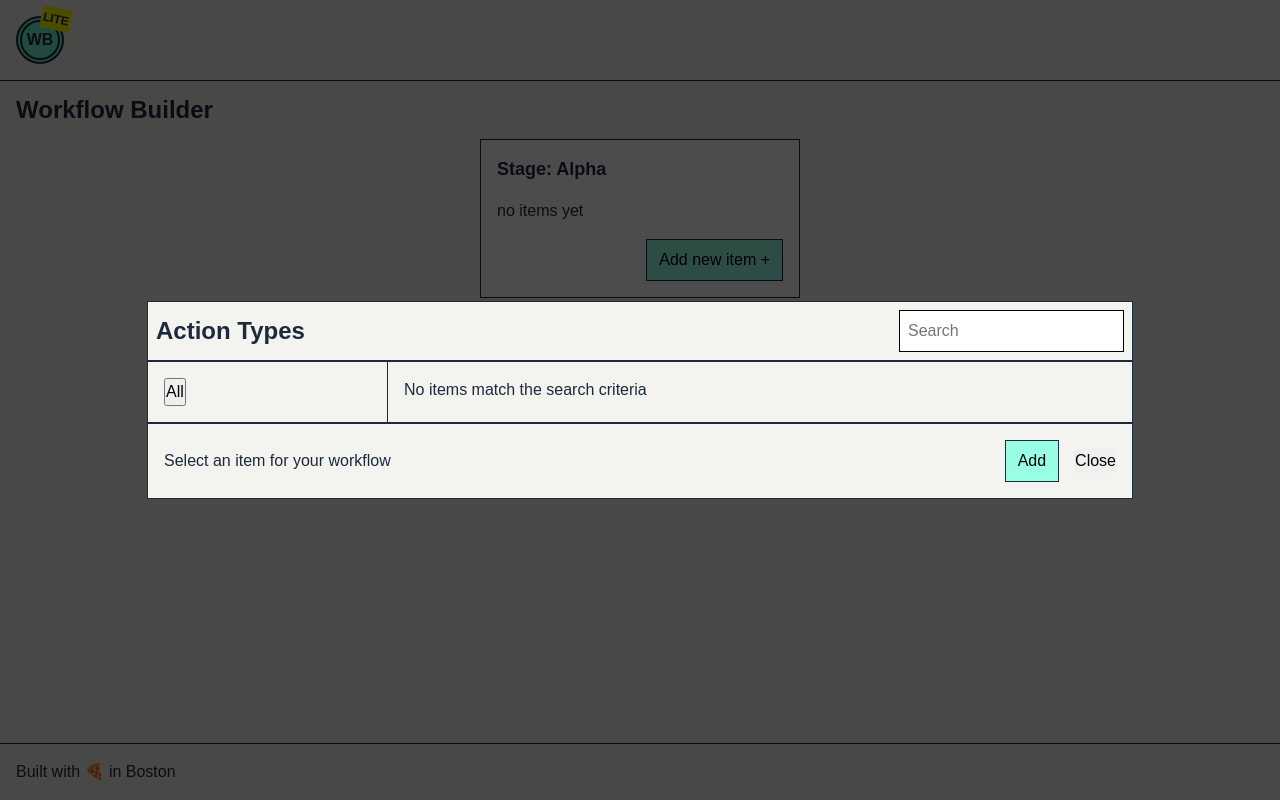
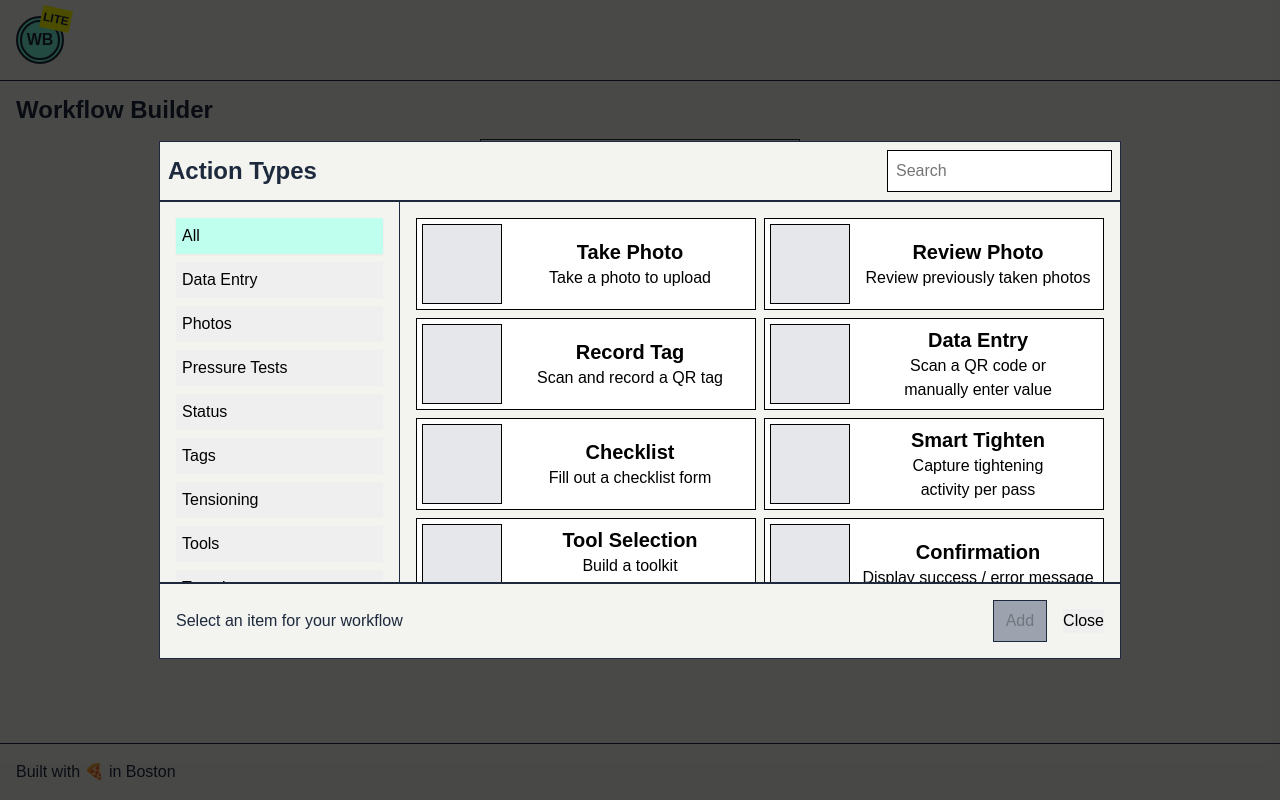
Before and after one commit to troyciesco/water-buffalo-lite, a React (Vite) app: page / in a window 1280 px wide. Both pictures are taken after a click on the button "Add new item +". Built offline with nearby package versions, Linux system fonts and the light colour scheme; a web font is replaced by a local one.

Commit message:
basic setup of adding item

```diff
--- a/package.json
+++ b/package.json
@@ -10,6 +10,7 @@
 		"preview": "vite preview"
 	},
 	"dependencies": {
+		"clsx": "^2.1.1",
 		"react": "^19.0.0",
 		"react-dom": "^19.0.0"
 	},
--- a/src/app.tsx
+++ b/src/app.tsx
@@ -5,7 +5,7 @@ import { createPortal } from "react-dom"
 import { Modal } from "./components/modal"
 
 function App() {
-	const [items] = useState<CategoryItem[]>([])
+	const [items, setItems] = useState<CategoryItem[]>([])
 	const [isModalOpen, setIsModalOpen] = useState(false)
 
 	return (
@@ -72,7 +72,7 @@ function App() {
 					<Modal
 						prompt="Select an item for your workflow"
 						onClose={() => setIsModalOpen(false)}
-						onSubmit={() => {}}
+						onSubmit={(item) => item && setItems((prev) => [...prev, item])}
 					/>
 				) : null,
 				document.body
--- a/src/components/modal/content.tsx
+++ b/src/components/modal/content.tsx
@@ -1,10 +1,11 @@
+import { CategoryItem } from "@/types"
 import styles from "./modal.module.css"
 
 type ContentProps = {
-	items: any[]
+	items: CategoryItem[]
 	selectedItemId: string
-	onClick: (item: any) => void
-	onDoubleClick: (item: any) => void
+	onClick: (item: CategoryItem) => void
+	onDoubleClick: (item: CategoryItem) => void
 }
 
 export function Content({
@@ -15,8 +16,6 @@ export function Content({
 }: ContentProps) {
 	return (
 		<div className={styles.contentContainer}>
-			{/* {loading && <div>loading</div>}
-    {error && <div>error :(</div>} */}
 			<div className={styles.contentGrid}>
 				{items.length === 0 && (
 					<div className={styles.contentNoItems}>
@@ -26,7 +25,9 @@ export function Content({
 				{items.map((item) => (
 					<button
 						key={item.id}
-						className={styles.item}
+						className={`${styles.item} ${
+							selectedItemId === item.id ? styles.itemSelected : ""
+						}`}
 						onClick={() => onClick(item)}
 						onDoubleClick={() => onDoubleClick(item)}>
 						<div className={styles.icon}></div>
--- a/src/components/modal/modal.tsx
+++ b/src/components/modal/modal.tsx
@@ -3,20 +3,26 @@ import styles from "./modal.module.css"
 import { useState } from "react"
 import { Sidebar } from "./sidebar"
 import { Content } from "./content"
+import { catalogPayload } from "@/catalog-payload"
+import { CategoryItem } from "@/types"
 
 type ModalProps = {
 	prompt: string
 	onClose: () => void
-	onSubmit: (item: any | null) => void
+	onSubmit: (item: CategoryItem | null) => void
 }
 export function Modal({ prompt, onClose, onSubmit }: ModalProps) {
-	const { loading, error, data } = { loading: false, error: false, data: [] }
+	const { categories, items } = catalogPayload
 
-	const [selectedItem, setSelectedItem] = useState<any | null>(null)
+	const [selectedItem, setSelectedItem] = useState<CategoryItem | null>(null)
 	const [searchString, setSearchString] = useState("")
 
 	const [selectedCategoryId, setSelectedCategoryId] = useState("")
 
+	const handleSubmit = () => {
+		onSubmit(selectedItem)
+		onClose()
+	}
 	return (
 		<div className={styles.modal}>
 			<Overlay onClose={onClose} />
@@ -34,18 +40,17 @@ export function Modal({ prompt, onClose, onSubmit }: ModalProps) {
 				</div>
 				<div className={styles.modalBody}>
 					<Sidebar
-						categories={[]}
+						categories={categories}
 						selectedCategoryId={selectedCategoryId}
 						setSelectedCategoryId={setSelectedCategoryId}
-						loading={loading}
-						error={error}
 					/>
 					<Content
-						items={[]}
+						items={items}
 						selectedItemId={selectedItem?.id || ""}
 						onClick={(item) => setSelectedItem(item)}
 						onDoubleClick={(item) => {
 							setSelectedItem(item)
+							handleSubmit()
 						}}
 					/>
 				</div>
@@ -57,7 +62,12 @@ export function Modal({ prompt, onClose, onSubmit }: ModalProps) {
 								Selected: {selectedItem.name}
 							</div>
 						)}
-						<button className="btn-primary">Add</button>
+						<button
+							className="btn-primary"
+							disabled={!selectedItem}
+							onClick={handleSubmit}>
+							Add
+						</button>
 						<button onClick={onClose} className={styles.closeBtn}>
 							Close
 						</button>
--- a/src/components/modal/sidebar.tsx
+++ b/src/components/modal/sidebar.tsx
@@ -1,26 +1,43 @@
+import { Category } from "@/types"
 import styles from "./modal.module.css"
 type SidebarProps = {
-	categories: any[]
+	categories: Category[]
 	selectedCategoryId: string
 	setSelectedCategoryId: (id: string) => void
-	loading: boolean
-	error?: any
 }
 
 export function Sidebar({
 	categories,
 	selectedCategoryId,
 	setSelectedCategoryId
-}: // loading,
-// error
-SidebarProps) {
+}: SidebarProps) {
 	return (
 		<div className={styles.sidebarContainer}>
 			{categories && (
 				<ul className={styles.categoryList}>
 					<li>
-						<button className={`${styles.categoryItem}`}>All</button>
+						<button
+							onClick={() => setSelectedCategoryId("")}
+							className={`${styles.categoryListItem} ${
+								selectedCategoryId === "" ? styles.categoryListItemSelected : ""
+							}`}>
+							All
+						</button>
 					</li>
+					{categories?.map((category) => (
+						<li key={category.id}>
+							<button
+								// disabled={category.items.length === 0}
+								onClick={() => setSelectedCategoryId(category.id)}
+								className={`${styles.categoryListItem} ${
+									selectedCategoryId === category.id
+										? styles.categoryListItemSelected
+										: ""
+								}`}>
+								{category.name}
+							</button>
+						</li>
+					))}
 				</ul>
 			)}
 		</div>
--- /dev/null
+++ b/src/lib/utils.ts
@@ -0,0 +1,5 @@
+import { clsx, type ClassValue } from "clsx"
+
+export function cn(...inputs: ClassValue[]) {
+	return clsx(inputs)
+}
```
Also changed, not shown: 1 other file (tests, documents, lock files or other folders).
